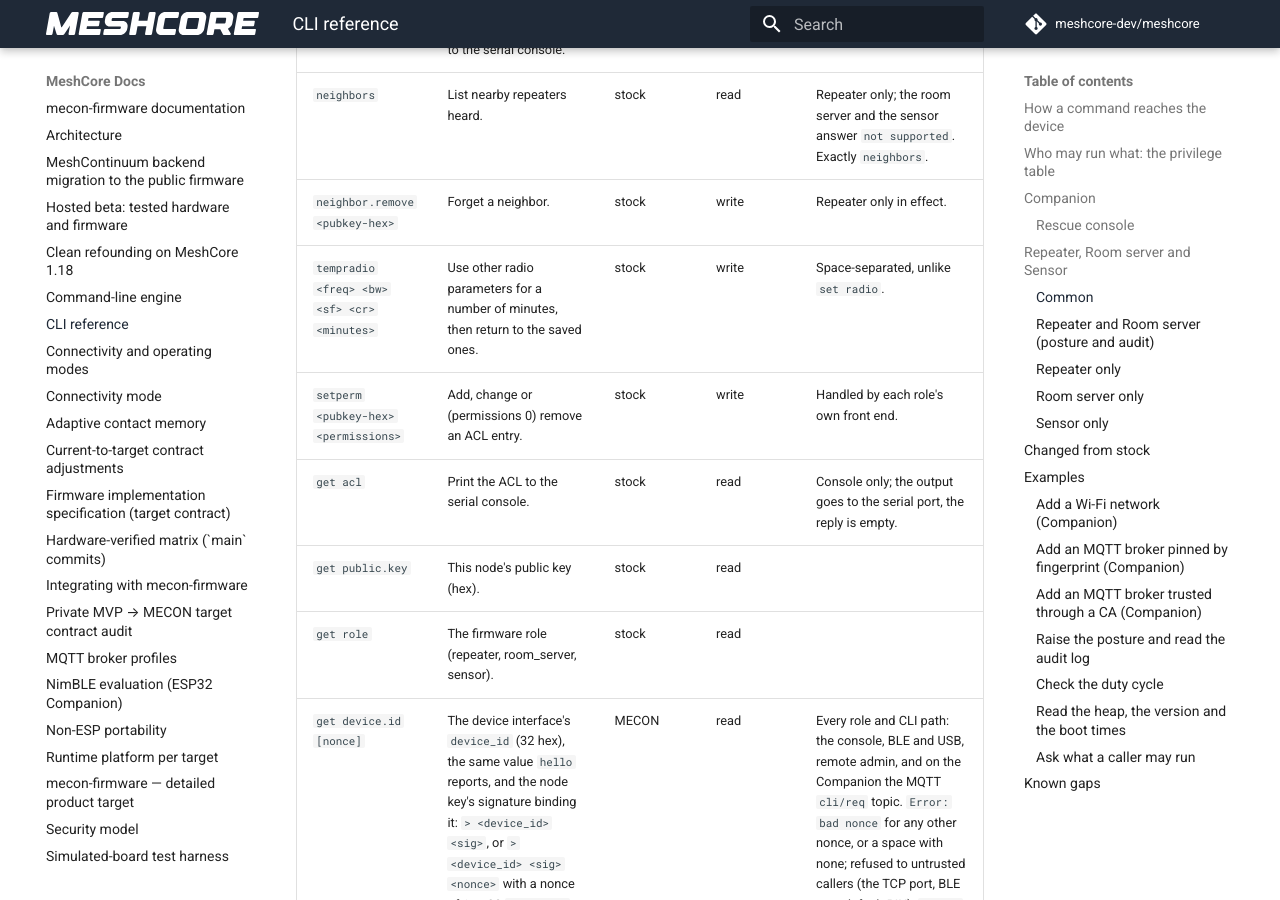
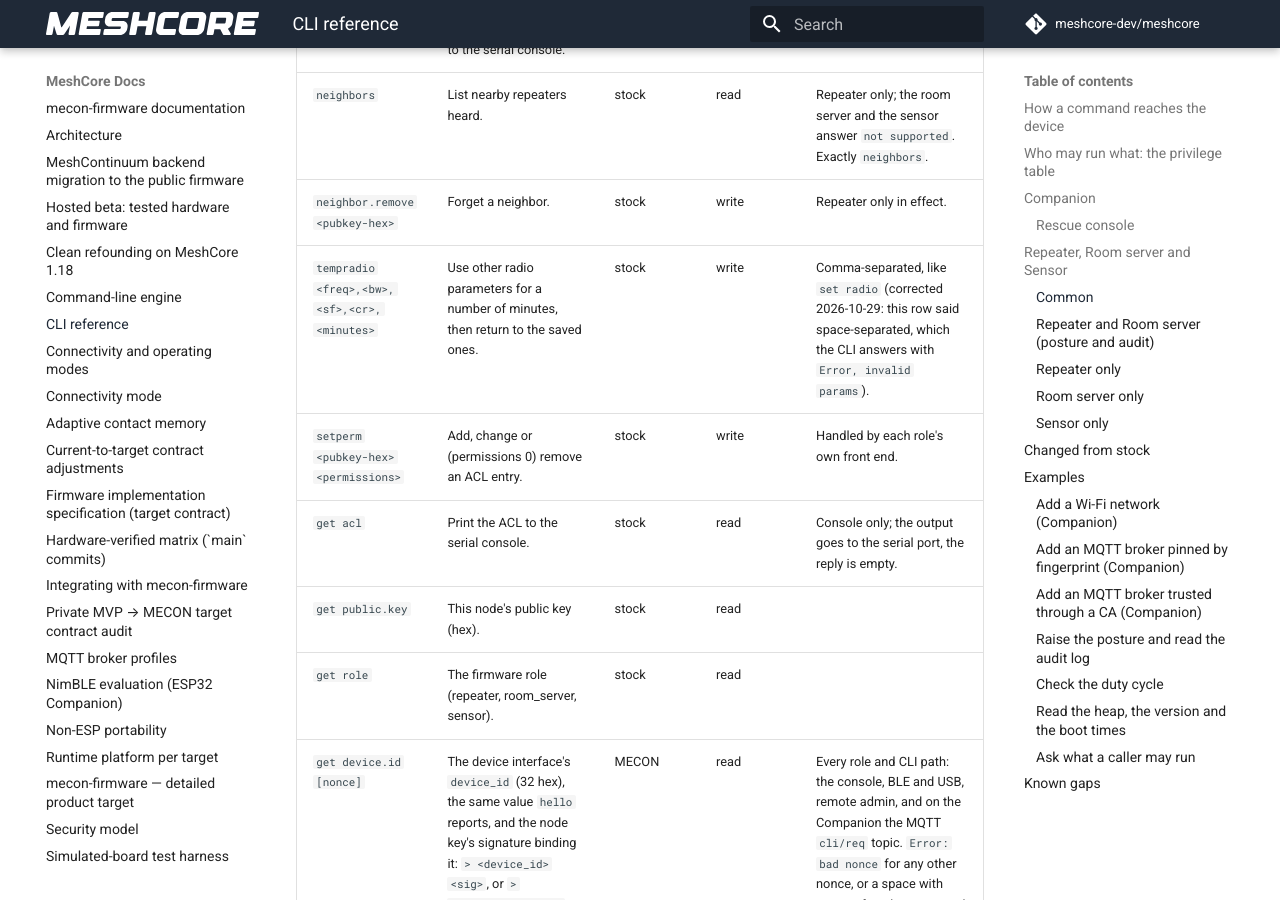
Before and after one commit to hoejriis/mecon-firmware, an MkDocs documentation site: the page built from docs/CLI_REFERENCE.md, in a window 1280 px wide and 900 px high, scrolled down 15587 px. Built offline with MkDocs 1.6.1 and Material for MkDocs 9.7.7, drawn with Linux system fonts in a browser that asks for light colours; comment, search, counter and statistics services are not loaded.

Commit message:
Radio: put the chip in standby before a retune, so the receive restarts (#163)
* Radio: put the chip in standby before a retune, so the receive restarts

For Issue #160. Every RadioLib wrapper's setParams() changed frequency,
bandwidth, spreading factor and coding rate while the chip was in
continuous receive, and left the wrapper's state at STATE_RX, so
recvRaw() never started the receive again. A receiver retuned that way
can stay deaf until its next transmit. The callers are the Repeater's
and Room server's tempradio and its revert, the Companion's radio
frame, the sensor and the KISS modem.

RadioLibWrapper::idleIfReceiving() puts the chip in standby and the
wrapper in STATE_IDLE when it is in a plain receive; the next recvRaw()
then starts the receive on the new settings. A transmit in progress or
a packet waiting to be read (STATE_INT_READY) is left alone. Every
Custom*Wrapper's setParams() calls it first, not only the SX1262's: the
others had the same shape.

The private MECON fork found and fixed the same fault on hardware (an
SX1262 proxy deaf on a temporary preset until it transmitted); this is
written fresh for the public tree.

Builds: Heltec V3 repeater (SX1262), T1000-E Companion (LR1110),
wio-e5 mini repeater (STM32WL) and LilyGo TLora V2 repeater (SX1276).
No native test can drive RadioLibWrapper (the simulator has its own
radio); the check is on hardware.

Co-Authored-By: Claude Opus 5.5 (1M context) <noreply@anthropic.com>

* Docs: tempradio takes comma-separated arguments, as the CLI parses them

CLI_REFERENCE.md said space-separated; CommonCLI parses the line with
Utils::parseTextParts, whose separator is a comma, and answers a
space-separated line with "Error, invalid params". Found on the bench
while testing #160.

Co-Authored-By: Claude Opus 5.5 (1M context) <noreply@anthropic.com>

* Undo the nRF52 reset-reason change committed here by mistake

The previous commit swept in uncommitted work for another Issue from the
working tree; it belongs to its own branch. This branch is the radio
retune fix only.

Co-Authored-By: Claude Opus 5.5 (1M context) <noreply@anthropic.com>

---------

Co-authored-by: Claude Opus 5.5 (1M context) <noreply@anthropic.com>

```diff
--- a/docs/CLI_REFERENCE.md
+++ b/docs/CLI_REFERENCE.md
@@ -165,7 +165,7 @@ These three roles share one command set (`CommonCLI`, with `MyMesh`/`SensorMesh`
 | `log` | Print the captured log to the serial console. | stock | write | Console only. |
 | `neighbors` | List nearby repeaters heard. | stock | read | Repeater only; the room server and the sensor answer `not supported`. Exactly `neighbors`. |
 | `neighbor.remove <pubkey-hex>` | Forget a neighbor. | stock | write | Repeater only in effect. |
-| `tempradio <freq> <bw> <sf> <cr> <minutes>` | Use other radio parameters for a number of minutes, then return to the saved ones. | stock | write | Space-separated, unlike `set radio`. |
+| `tempradio <freq>,<bw>,<sf>,<cr>,<minutes>` | Use other radio parameters for a number of minutes, then return to the saved ones. | stock | write | Comma-separated, like `set radio` (corrected 2026-10-29: this row said space-separated, which the CLI answers with `Error, invalid params`). |
 | `setperm <pubkey-hex> <permissions>` | Add, change or (permissions 0) remove an ACL entry. | stock | write | Handled by each role's own front end. |
 | `get acl` | Print the ACL to the serial console. | stock | read | Console only; the output goes to the serial port, the reply is empty. |
 | `get public.key` | This node's public key (hex). | stock | read |  |
```
Also changed, not shown: docs/UPSTREAM_DELTA.md (+1 -0 lines), 10 other files.
